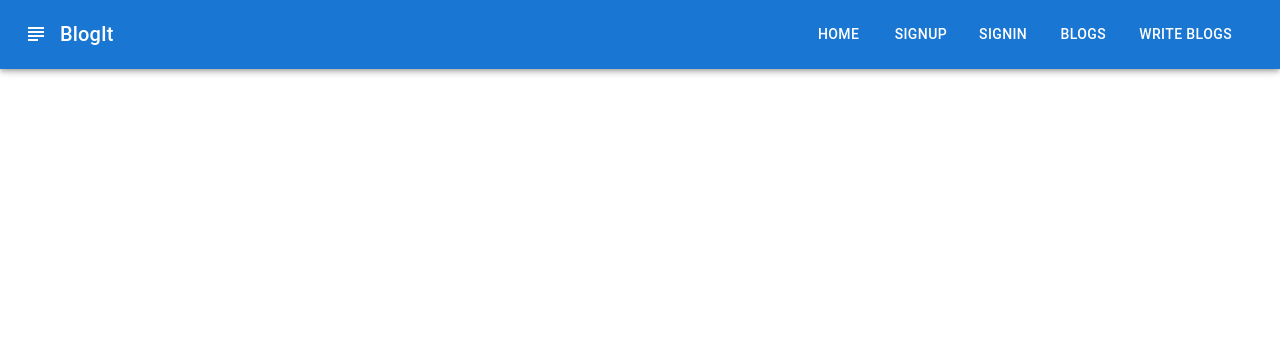
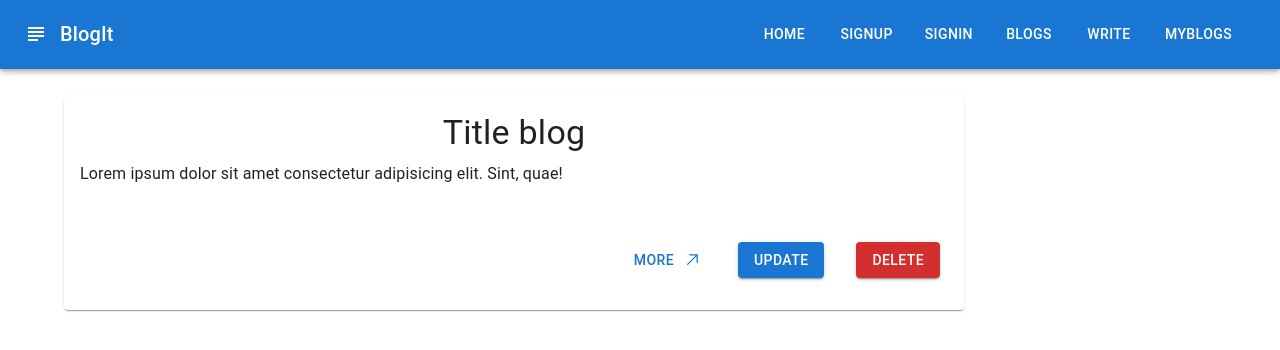
Before and after one commit to k-i-b-i-wott/BlogitFrontEnd, a React (Vite) app: page /myblogs in a window 1280 px wide. Shown: the top 350 px of the page. Built offline with nearby package versions, Linux system fonts and the light colour scheme.

Commit message:
Added my blogs page

```diff
--- a/package.json
+++ b/package.json
@@ -19,6 +19,7 @@
     "react": "^19.0.0",
     "react-dom": "^19.0.0",
     "react-icons": "^5.5.0",
+    "react-markdown": "^10.1.0",
     "react-router-dom": "^7.5.0"
   },
   "devDependencies": {
--- a/src/App.tsx
+++ b/src/App.tsx
@@ -7,6 +7,7 @@ import Login from "./pages/Login"
 import Blogs from "./pages/Blogs"
 import WriteBlog from "./pages/WriteBlog"
 import BlogEntry from "./pages/BlogEntry"
+import MyBlogs from "./pages/MyBlogs"
 
 
 const App = () => {
@@ -14,12 +15,13 @@ const App = () => {
     <Container>
       <NavBar />
     <Routes>
-    <Route path="/" element={<Home />} />
-    <Route path="/register" element={<SignUp />}/>
-    <Route path="/login" element={<Login />}/>
-    <Route path="/blogs" element={<Blogs />}/>
-    <Route path="/writeblogs" element={<WriteBlog />}/>
-    <Route path="/blog/:blogId" element={<BlogEntry />}/>
+    <Route path="/"   element={<Home />} />
+    <Route path="/register"   element={<SignUp />}/>
+    <Route path="/login"  element={<Login />}/>
+    <Route path="/blogs"  element={<Blogs />}/>
+    <Route path="/writeblogs"   element={<WriteBlog />}/>
+    <Route path="/blog/:blogId"   element={<BlogEntry />}/>
+    <Route path="/myblogs"  element={<MyBlogs />}/>
     </Routes>
     </Container>
 
--- a/src/components/NavBar.tsx
+++ b/src/components/NavBar.tsx
@@ -23,7 +23,8 @@ const NavBar = () => {
         {label:"Signup" , path:"/register"},
         {label:"SignIn" , path:"/login"},
         {label:"Blogs" , path:"/blogs"},
-        {label: "Write Blogs", path:"/writeblogs"}
+        {label: "Write ", path:"/writeblogs"},
+        {label: "MyBlogs", path:"/myblogs"}
     ]
 
   return (
--- a/src/pages/BlogEntry.tsx
+++ b/src/pages/BlogEntry.tsx
@@ -1,7 +1,7 @@
 import { Box, CircularProgress, Typography } from '@mui/material'
 import { useQuery } from '@tanstack/react-query'
 import axios from 'axios'
-import { useState } from 'react'
+import ReactMarkdown from 'react-markdown'
 import {  useParams } from 'react-router-dom'
 
 const BlogEntry = () => {
@@ -28,10 +28,12 @@ const BlogEntry = () => {
 
 
 return (
-   <Box sx={{mt:12}}>
-     <Typography variant='h2' component='h2'>{data &&data.blogTitle}</Typography>
+   <Box sx={{alignContent:"center"}}>
+      <Box sx={{mt:12, textAlign:"left", maxWidth:"md"}}>
+     <Typography variant='h4' gutterBottom>{data &&data.blogTitle}</Typography>
      <Typography variant='subtitle1' component='h6'>{data &&data.blogExcerpt}</Typography>
-     <Typography variant='body2' component='p'>{data &&data.blogBody}</Typography>
+     <ReactMarkdown >{data &&data.blogBody}</ReactMarkdown>
+   </Box>
    </Box>
   )
 }
--- /dev/null
+++ b/src/pages/MyBlogs.tsx
@@ -0,0 +1,39 @@
+import { Box, Button, Card, CardActions, CardContent, Grid, IconButton, Typography } from '@mui/material'
+import { GoArrowUpRight } from "react-icons/go";
+
+import{ Link} from 'react-router-dom'
+const MyBlogs = () => {
+  return (
+    <Box sx={{mt:12, display:"flex", justifyContent:"center", flexDirection:"column"}}>
+        <Card sx={{maxWidth:"md", maxHeight:"sm"}}>
+          <CardContent sx={{display:"flex", flexDirection:"column",gap:3, px:2}}>
+            <Grid container sx={{display:"flex", flexDirection:"column", gap:1}}>
+              <Grid sx={{justifyContent:"center", display:"flex", flexDirection:"column", alignItems:"center"}}>
+                <Typography variant='h4' >Title blog</Typography>
+              </Grid>
+              <Grid sx={{display:"flex", flexDirection:"column"}}>
+                <Typography variant='body1'> Lorem ipsum dolor sit amet consectetur adipisicing elit. Sint, quae!</Typography>
+              </Grid>
+              <CardActions sx={{display:"flex", justifyContent:"flex-end"}}>
+
+            </CardActions>
+            </Grid>
+
+            <CardActions sx={{display:"flex", justifyContent:"flex-end", gap:3}}>
+            <Button component={Link} to="/myblogs" endIcon={<GoArrowUpRight /> }  sx={{color:"primary.main"}}>
+                More
+              </Button>
+              <Button variant='contained' sx={{bgcolor:"primary.main"}}>
+                Update
+              </Button>
+              <Button variant='contained' sx={{bgcolor:"error.main"}}>
+                Delete
+              </Button>
+            </CardActions>
+         </CardContent>
+        </Card>
+    </Box>
+  )
+}
+
+export default MyBlogs
--- a/src/pages/WriteBlog.tsx
+++ b/src/pages/WriteBlog.tsx
@@ -96,7 +96,7 @@ const WriteBlog = () => {
                 onChange={(e)=>setBlogExcerpt(e.target.value)}
                 sx={{mb:2}}
                 />
-            <TextField  label= "Enter the Blog's content here ...."
+            <TextField  label= "Enter the Blog's content here .... Markdown supported"
             fullWidth variant='outlined'
             type='text'
             minRows={8}
```
Also changed, not shown: 1 other file (tests, documents, lock files or other folders).
